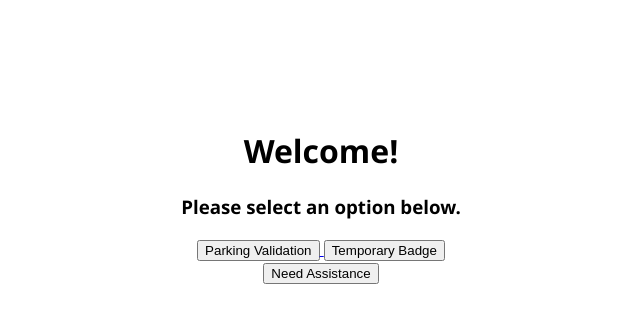
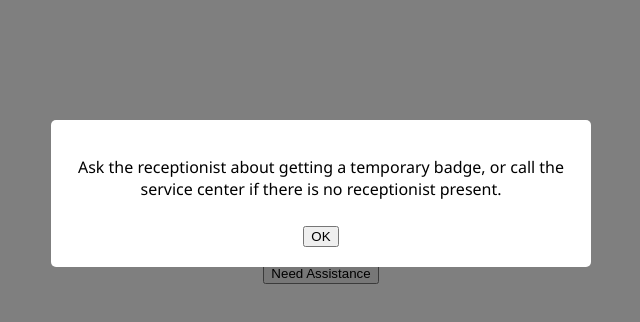
Before and after one commit to dkimjpg/Simple-Parking-Validations, an Electron app: page index.html in a window 800 px wide. Both pictures are taken after a click on the button "Temporary Badge". Shown: the whole page, without its empty margins (79-719 px from the left). Drawn offline with Linux system fonts and the light colour scheme.

Commit message:
Fixed another bug with context focus where textarea fields wouldn't be clickable. The Temporary Badge button and Need Assistance button used the old JavaScript alert function, which was responsible for causing issues on the info entry pages for parking validation. I just used the same solution from those pages to fix the bug.

```diff
--- a/index.html
+++ b/index.html
@@ -15,17 +15,37 @@
     <button onclick="tempBadge()" type="button">Temporary Badge</button> <br>
     <button onclick="assist()" type="button">Need Assistance</button>
 
+    <div id="errorModal" class="modal" style="display: none; position: fixed; top: 0; left: 0; width: 100%; height: 100%; background-color: rgba(0,0,0,0.5); z-index: 1000;">
+        <div class="modal-content" style="background-color: white; margin: 15% auto; padding: 20px; width: 80%; max-width: 500px; border-radius: 5px;">
+            <p id="errorMessage">Please enter both name and alias</p>
+            <button id="modalClose" style="margin-top: 10px;">OK</button>
+        </div>
+    </div>
+
     <!--
     <h1>This is a Heading</h1>
     <p>This is a paragraph.</p>
     -->
 
     <script>
+        const errorModal = document.getElementById("errorModal");
+        const modalClose = document.getElementById("modalClose");
+
+        function showError(message) {
+            document.getElementById("errorMessage").textContent = message;
+            errorModal.style.display = "block";
+        }
+
+        modalClose.addEventListener('click', function() {
+            errorModal.style.display = "none";
+        });
+
         function tempBadge() {
-            alert("Ask the receptionist about getting a temporary badge, or call the service center if there is no receptionist present.");
+            showError("Ask the receptionist about getting a temporary badge, or call the service center if there is no receptionist present.");
         }
+
         function assist() {
-            alert("Ask the receptionist for assistance on any questions or concerns you may have!");
+            showError("Ask the receptionist for assistance on any questions or concerns you may have!")
         }
     </script>
 
```
